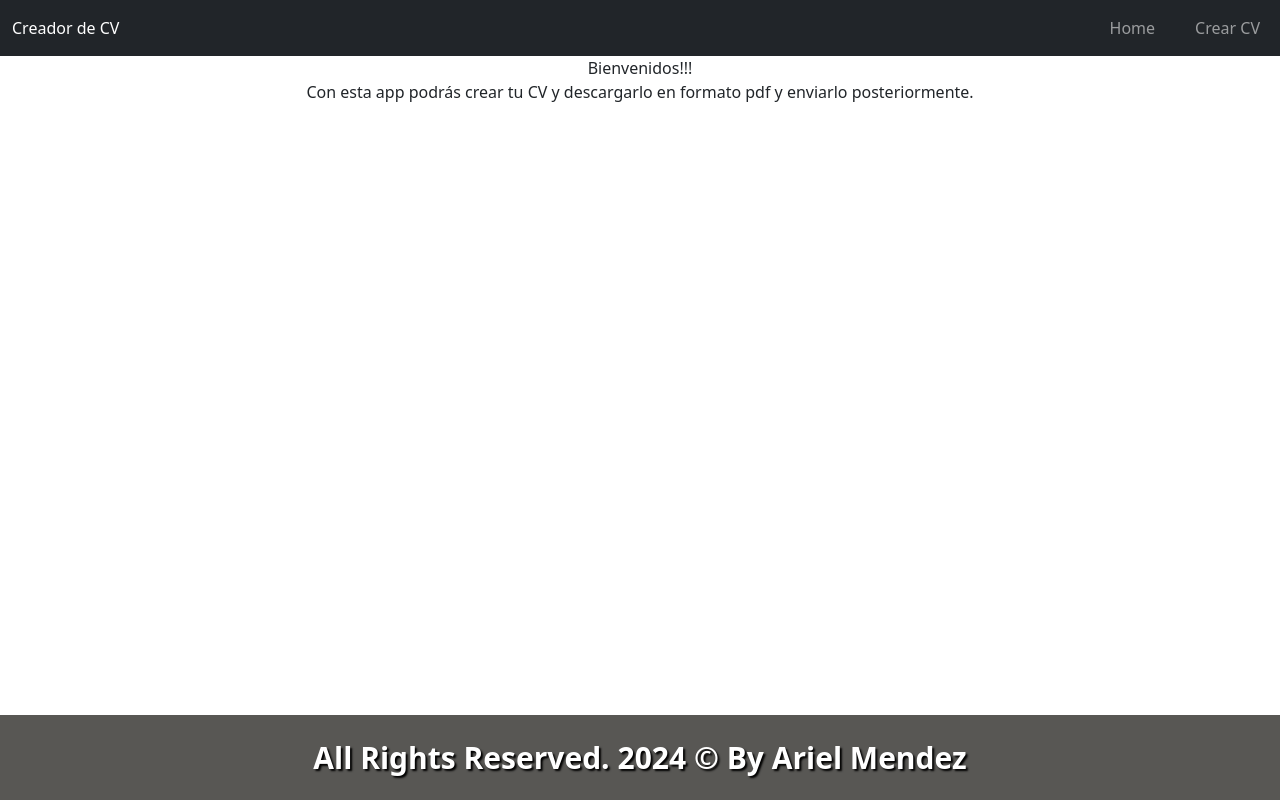
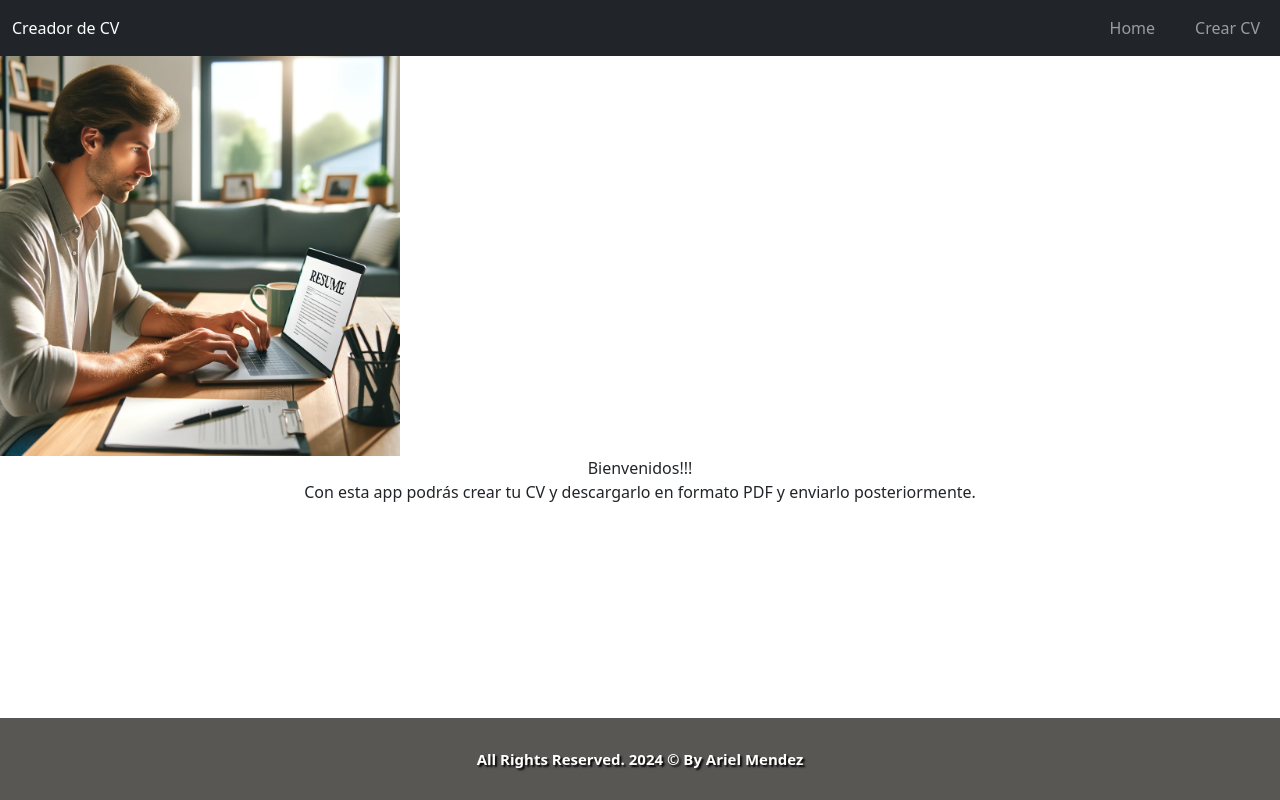
Before and after one commit to arielmendezdev/CV_Ariel, a React (Vite) app: page / in a window 1280 px wide. Built offline with nearby package versions, Linux system fonts and the light colour scheme.

Commit message:
refactor

```diff
--- a/src/assets/css/Footer.css
+++ b/src/assets/css/Footer.css
@@ -7,10 +7,10 @@ body {
 .footer {
     position: absolute;
     bottom: 0;
-    padding: 20px 0;
+    padding: 30px 0;
     width: 100%;
     text-align: center;
-    font-size: 30px;
+    font-size: 15px;
     font-weight: bold;
     color: #fff;
     background-color: rgb(88, 87, 84);
--- a/src/pages/Home.jsx
+++ b/src/pages/Home.jsx
@@ -1,16 +1,22 @@
 import { useState, useEffect } from "react";
 import "../assets/css/Home.css";
+import createCV from "../assets/img/createCV.webp";
 
 export default function Home() {
 
   return (
-    <div className="flex justify-center flex-col text-center mt-52 gap-10 mx-10">
+    <div className="flex justify-center text-center mt-10 gap-10 mx-10 flex-wrap">
       {/* <PDFGenerator/> */}
-      <p className="text-4xl">Bienvenidos!!!</p>
-      <p className="text-xl">
-        Con esta app podrás crear tu CV y descargarlo en formato pdf y
-        enviarlo posteriormente.
-      </p>
+      <div>
+        <img src={createCV} alt="" width={400}/>
+      </div>
+      <div className="flex justify-center flex-col gap-10">
+        <p className="text-4xl">Bienvenidos!!!</p>
+        <p className="text-xl">
+          Con esta app podrás crear tu CV y descargarlo en formato PDF y
+          enviarlo posteriormente.
+        </p>
+      </div>
     </div>
   );
 }
```
Also changed, not shown: src/assets/img/createCV.webp (added).
